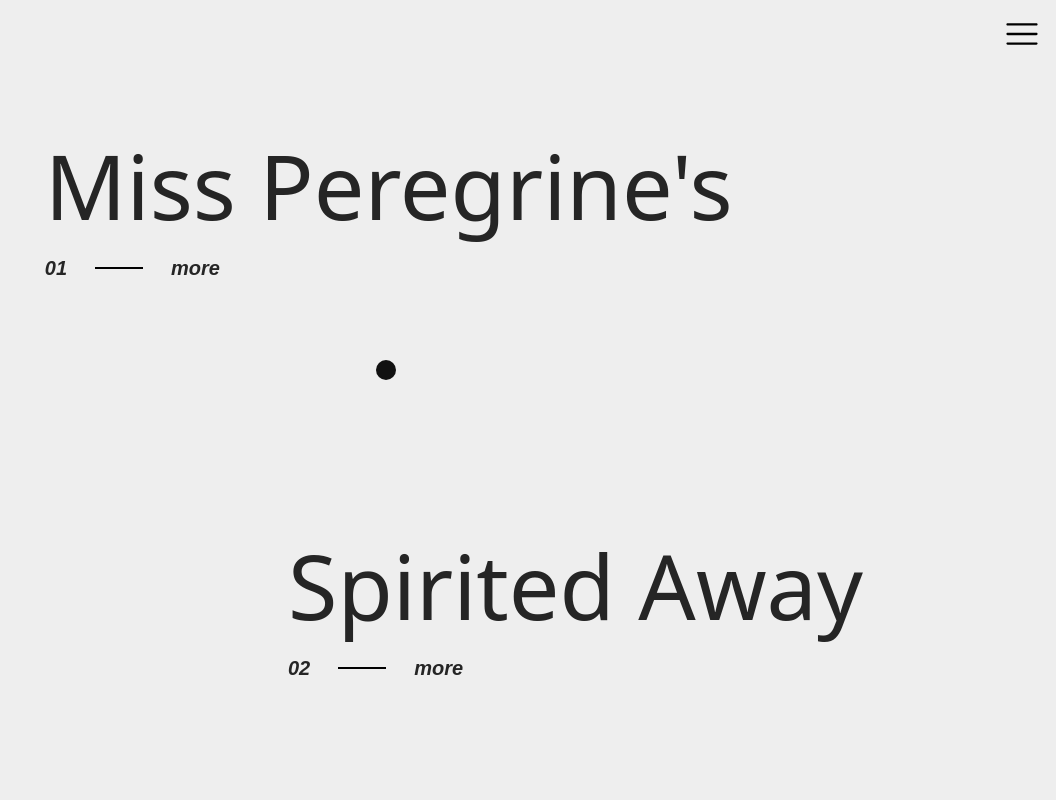
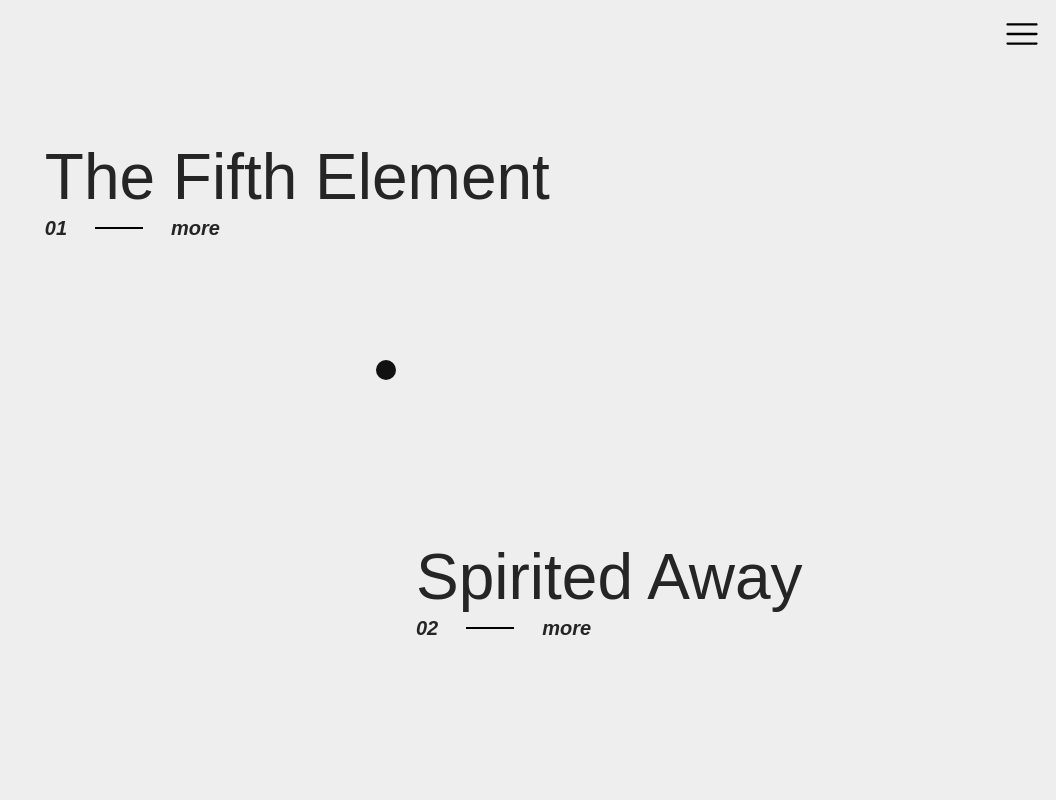
Before and after one commit to LeeBingler/Somewhere, a Next.js app: page /films in a window 1280 px wide. Shown: the top 800 px of the page, without its empty margins (224-1280 px from the left). Built offline with nearby package versions, Linux system fonts and the light colour scheme; a web font is replaced by a local one.

Commit message:
feat: add style films

```diff
--- a/app/(pages)/films/components/CardFilms.tsx
+++ b/app/(pages)/films/components/CardFilms.tsx
@@ -3,9 +3,11 @@
 function CardFilms({ film, index }: { film: string; index: number }) {
     return (
         <section className='h-[50vh] relative flex justify-center items-center text-[rgb(37,37,37)] pointer-events-none'>
-            <div className={`cursor-pointer absolute pointer-events-auto ${index % 2 ? 'left-[21%]' : 'left-[40%]'}`}>
-                <h1 className='md:text-[max(5vw,90px)]'>{film}</h1>
-                <div className='md:text-[2.5vh] flex items-center gap-7 font-Bon-Voyage italic font-bold'>
+            <div className={`md:absolute cursor-pointer pointer-events-auto ${index % 2 ? 'left-[21%]' : 'left-[50%]'}`}>
+                <h1 className='text-4xl md:text-[min(5vw,100px)] inline-table font-Bon-Voyage'>
+                    {film}
+                </h1>
+                <div className='md:text-[2.5vh] mt-2 flex items-center gap-x-7 font-Bon-Voyage italic font-bold'>
                     <p>{index > 10 ? index : '0' + index}</p>
                     <span className='bg-black w-12 h-[2px]' />
                     <p>more</p>
--- a/app/(pages)/films/page.tsx
+++ b/app/(pages)/films/page.tsx
@@ -2,11 +2,12 @@
 
 function Films() {
     const nameFilms = [
-        "Miss Peregrine's",
+        'The Fifth Element',
         'Spirited Away',
         "The Pan's Labyrinth",
-        'The 5th Element',
+        "Miss Peregrine's",
     ];
+
     return (
         <main className='flex flex-col select-none'>
             {nameFilms.map((name, index) => {
```
